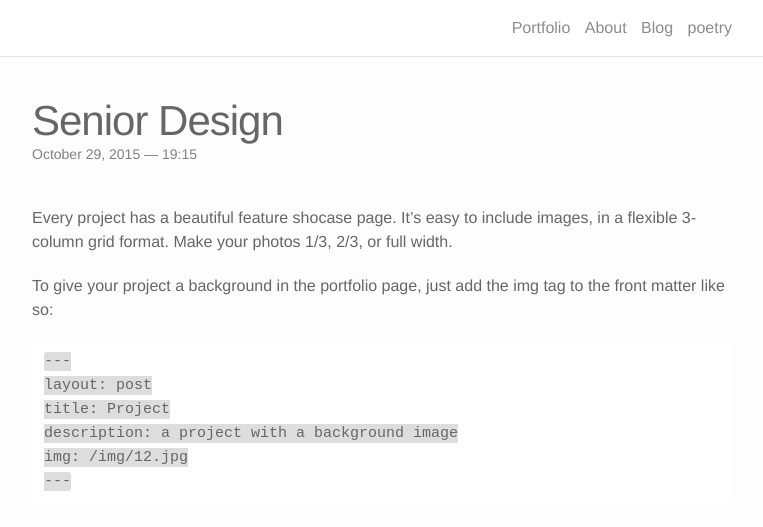
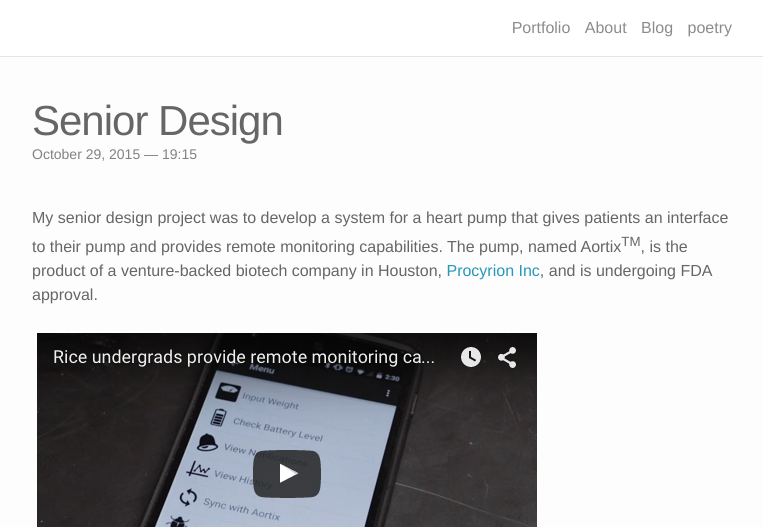
Before and after one commit to ErnestChan/ErnestChan.github.io, a Jekyll site: the page built from _portfolio/1_project.markdown, in a window 1280 px wide and 1400 px high. Shown: the top 527 px of the window, without its empty margins (258-1021 px from the left). Built offline with Jekyll 4.4.1, drawn with Linux system fonts in a browser that asks for light colours; nearby versions of some CDN libraries; some of the changed text lies outside the part shown; grey boxes are pictures that could not be loaded.

Commit message:
edited senior design project

```diff
--- a/_portfolio/1_project.markdown
+++ b/_portfolio/1_project.markdown
@@ -2,54 +2,25 @@
 layout: post
 title: Senior Design
 description: Senior Design Project
-img: /img/12.jpg
+img: /img/SD/SingleSlideDesc.png
 ---
 
-Every project has a beautiful feature shocase page. It's easy to include images, in a flexible 3-column grid format. Make your photos 1/3, 2/3, or full width.
+My senior design project was to develop a system for a heart pump that gives patients an interface to their pump and provides remote monitoring capabilities. The pump, named Aortix<sup>TM</sup>, is the product of a venture-backed biotech company in Houston, <a href="http://www.procyrion.com/" target="_blank">Procyrion Inc</a>, and is undergoing FDA approval.
 
-To give your project a background in the portfolio page, just add the img tag to the front matter like so:
+<a href="http://www.youtube.com/watch?feature=player_embedded&v=87zXfmAA4AI" target="_blank">
+<img class="img_row_full" src="{{ site.baseurl }}/img/SD/flowtasticVid.png" alt="video describing our project" title="video describing our project"/>
+</a>
 
-	---
-	layout: post
-	title: Project
-	description: a project with a background image
-	img: /img/12.jpg
-	---
+Here is a single slide description of our project. Our team name was Flowtastic, and the system we developed consisted of 3 parts. Starting at the patient, our Arduino-based system interfaces with the Aortix<sup>TM</sup> pump's control box. The Arduino system talks to a smart phone app we developed, which talks to an electronic medical record (EMR) system on the doctor's side. We used an open-source EMR to simulate what the doctor would see.
 
+<img class="img_row_full" src="{{ site.baseurl }}/img/SD/SingleSlideDesc.png" alt="single slide description of our senior design project" title="single slide description of our senior design project"/>
 
-<div class="img_row">
-	<img class="col one" src="{{ site.baseurl }}/img/1.jpg" alt="" title="example image"/>
-	<img class="col one" src="{{ site.baseurl }}/img/2.jpg" alt="" title="example image"/>
-	<img class="col one" src="{{ site.baseurl }}/img/3.jpg" alt="" title="example image"/>
+I worked mainly on the Arduino-based system. This system recieves data and sends commands to the Aortix<sup>TM</sup> control box via UART. It also communicates via Bluetooth to the smartphone. Because the smartphone is not always connected to the Arduino, there is an SD card on the Arduino for data to be sent. We wrote code for block-sized data storage and retrieval. The system is also capable of changing the pump speed based on the patient's weight fluctuation, or a Doctor's command, which could be sent from the EMR portal.
+
+<img class="img_row_full" src="{{ site.baseurl }}/img/SD/flowtastic01.jpg" alt="our arduino system" title="our arduino system"/>
+<div class="col three caption" style="float=left;">
+	Left: Our team! Right:The Flowtastic Arduino module.
 </div>
-<div class="col three caption">
-	Caption photos easily. On the left, a road goes through a tunnel. Middle, leaves artistically fall in a hipster photoshoot. Right, in another hipster photoshoot, a lumberjack grasps a handful of pine needles.
-</div>
-<div class="img_row">
-	<img class="col three" src="{{ site.baseurl }}/img/5.jpg" alt="" title="example image"/>
-</div>
-<div class="col three caption">
-	This image can also have a caption. It's like magic.
-</div>
+<br>
 
-You can also put regular text between your rows of images. Say you wanted to write a little bit about your project before you posted the rest of the images. You describe how you toiled, sweated, *bled* for your project, and then.... you reveal it's glory in the next row of images.
-
-
-<div class="img_row">
-	<img class="col two" src="{{ site.baseurl }}/img/6.jpg" alt="" title="example image"/>
-	<img class="col one" src="{{ site.baseurl }}/img/11.jpg" alt="" title="example image"/>
-</div>
-<div class="col three caption">
-	You can also have artistically styled 2/3 + 1/3 images, like these.
-</div>
-
-
-<br/><br/><br/>
-
-
-The code is simple. Just add a col class to your image, and another class specifying the width: one, two, or three columns wide. Here's the code for the last row of images above:
-
-	<div class="img_row">
-	  <img class="col two" src="/img/6.jpg"/>
-	  <img class="col one" src="/img/11.jpg"/>
-	</div>
+Check out an article about the project on Texas Medical Center <a href="http://www.tmcnews.org/2015/04/students-use-smarts-damaged-hearts/" target="_blank"> news </a>
--- a/_sass/_layout.scss
+++ b/_sass/_layout.scss
@@ -247,6 +247,13 @@
 box-sizing:border-box;
 padding: $img_spacing;
 }
+.img_row_full{
+max-width:100%;
+max-height:100%;
+overflow: hidden;
+box-sizing:border-box;
+padding: $img_spacing;
+}
 .col{
 width: 100%;
 height: 100%;
```
Also changed, not shown: README.md, img/SD/SingleSlideDesc.png (added), img/SD/flowtastic01.jpg (added), img/SD/flowtasticVid.png (added), 7 other files.
